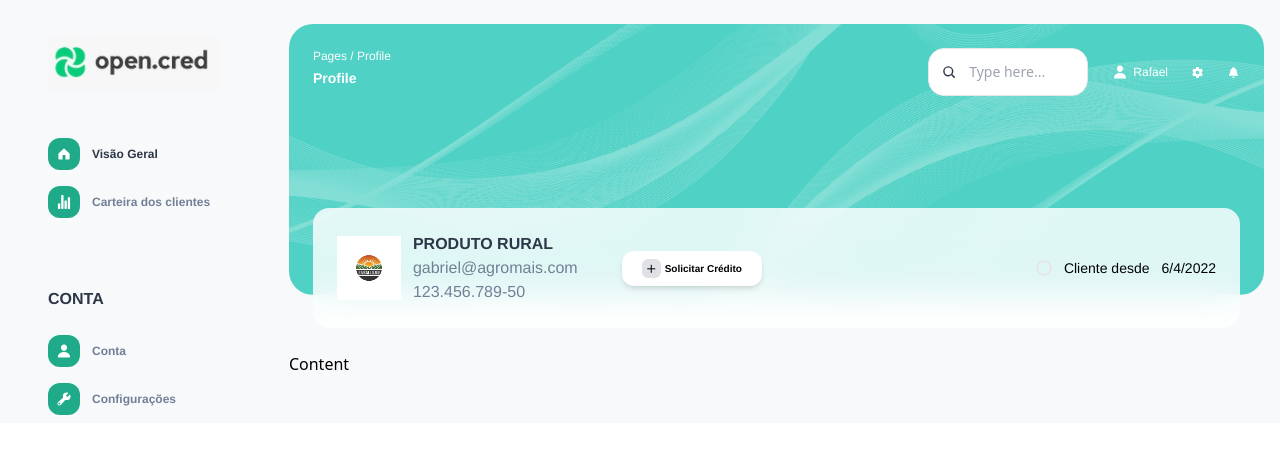
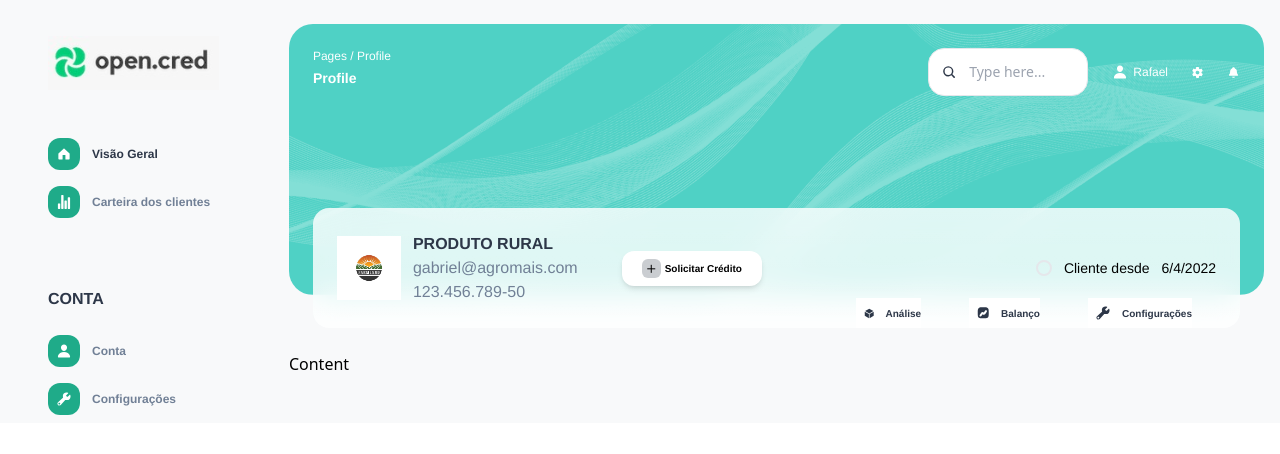
Before and after one commit to doubleyooz/react-chart-dashboard, a React (Create React App) app: page / in a window 1280 px wide. Shown: the top 454 px of the page. Built offline with nearby package versions, Linux system fonts and the light colour scheme.

Commit message:
add: card footer

```diff
--- a/src/components/Card.tsx
+++ b/src/components/Card.tsx
@@ -1,5 +1,12 @@
+import SmallButton from './SmallButton';
+
+import { ReactComponent as Plus } from '../assets/content/plus.svg';
+import { ReactComponent as Box } from '../assets/content/box.svg';
+import { ReactComponent as Chart } from '../assets/content/chart.svg';
+import { ReactComponent as Config } from '../assets/menu/config.svg';
+
 import logo from '../assets/content/logo.jpg';
-import { ReactComponent as Plus } from '../assets/content/plus.svg';
+
 
 interface Props {
     data: {
@@ -9,6 +16,7 @@ interface Props {
         date: Date;
     };
 }
+
 
 const Card: React.FC<Props> = ({ data }) => {
     return (
@@ -34,12 +42,24 @@ const Card: React.FC<Props> = ({ data }) => {
             </div>
             <div className="flex items-center gap-3">
                 <div className="rounded-full w-4 h-4 border-2"></div>
-                <span className="text-sm bg-skin-solid">
-                    Cliente desde
-                </span>
+                <span className="text-sm bg-skin-solid">Cliente desde</span>
                 <span className="text-sm bg-skin-solid">
                     {data.date.toLocaleDateString()}
                 </span>
+            </div>
+            <div className="absolute bottom-0 right-0 flex gap-12 mr-12">
+                <SmallButton
+                    Icon={<Box className="fill-skin-darker" />}
+                    description="Análise"
+                />
+                <SmallButton
+                    Icon={<Chart className="fill-skin-darker" />}
+                    description="Balanço"
+                />
+                <SmallButton
+                    Icon={<Config className="fill-skin-darker" />}
+                    description="Configurações"
+                />
             </div>
         </div>
     );
--- a/src/components/SmallButton.tsx
+++ b/src/components/SmallButton.tsx
@@ -5,12 +5,12 @@ interface Props {
 
 const SmallButton: React.FC<Props> = ({ Icon, description }) => {
     return (
-        <div className="flex items-center gap-1">
+        <div className="flex items-center gap-1 bg-skin-white">
             <div className="rounded-xl flex justify-center items-center p-2">
                 {Icon}
             </div>
 
-            <span className="text-skin-solid text-icon font-bold font-['Helvetica']">
+            <span className="text-skin-solid text-[10px] font-bold font-['Helvetica']">
                 {description}
             </span>
         </div>
--- a/src/index.scss
+++ b/src/index.scss
@@ -21,7 +21,8 @@ span {
         --color-icon-image-2: #1fab89;
 
         --color-bg-default: #f8f9fa;
-        --color-bg-darker: 126, 134, 158;
+        --color-bg-dark: 126, 134, 158;
+        --color-bg-darker: 45, 55, 72;
         --color-bg-inverted: #000000;
         --color-bg-white: 255, 255, 255;
         --color-bg-detail-1: 31, 171, 137;
```
Also changed, not shown: src/assets/content/box.svg (added), src/assets/content/chart.svg (added).
